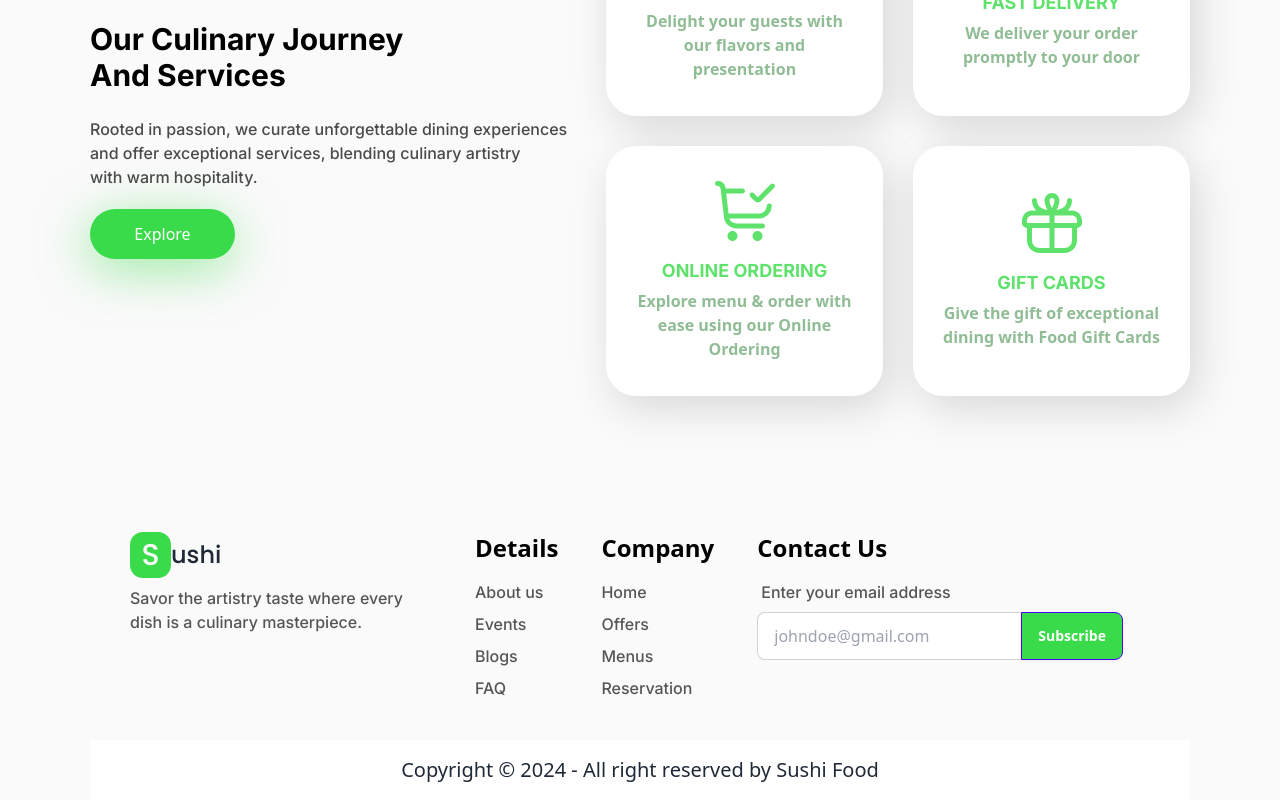
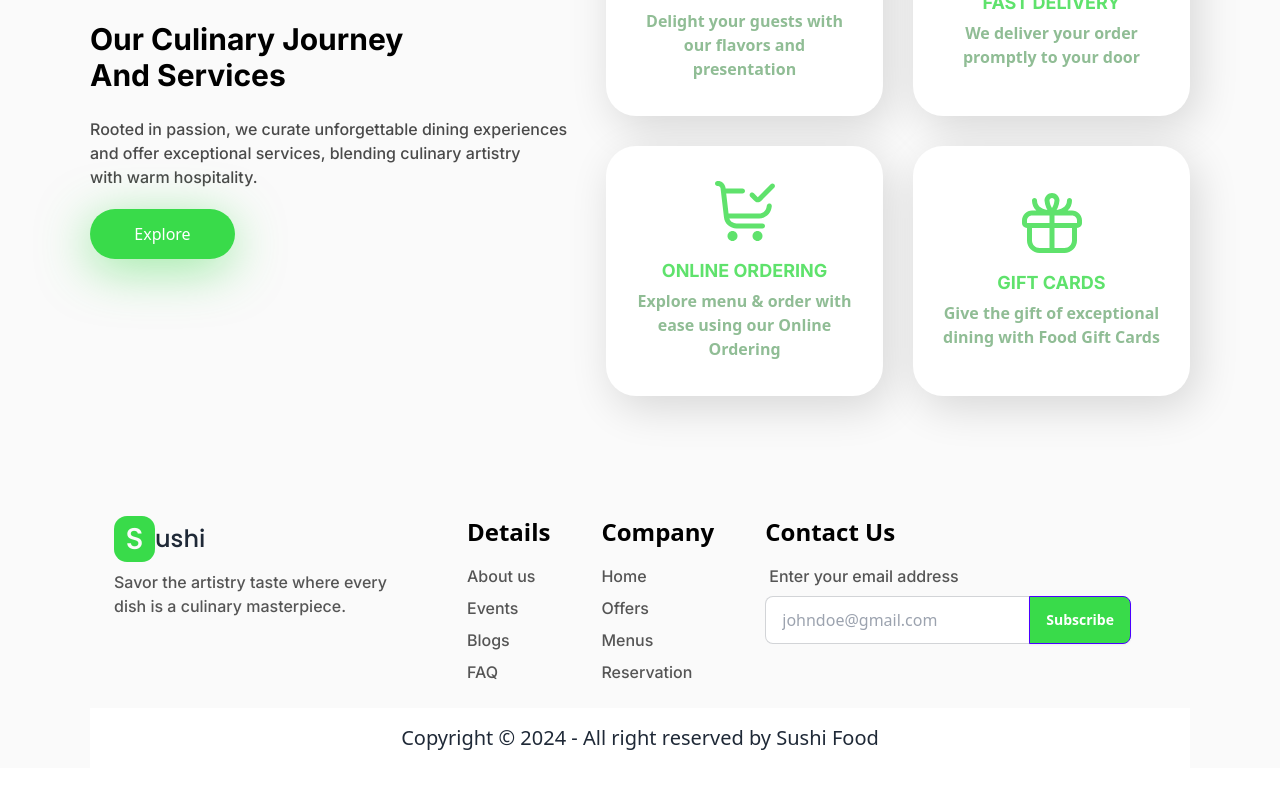
Before and after one commit to Maxwell011/sushi-experience, a React (Vite) app: page / in a window 1280 px wide. Shown: the part 2334-3134 px from the top of the page. After the commit the page ends 3102 px from the top, so only its background shows below. Built offline with nearby package versions, Linux system fonts and the light colour scheme.

Commit message:
Update Footer component styling by adjusting padding for improved layout

```diff
--- a/src/components/Footer.tsx
+++ b/src/components/Footer.tsx
@@ -1,7 +1,7 @@
 const Footer = () => {
   return (
     <>
-      <footer className="footer p-10 bg-[ #FAFAFA] text-base-content">
+      <footer className="footer p-6 bg-[ #FAFAFA] text-base-content">
         <aside>
           <h1 className="flex items-center text-xl font-poppins cursor-pointer">
             <span className="w-[41px] h-[46px] rounded-[13px] bg-light-green text-neutral-50 text-3xl flex items-center justify-center">
```
